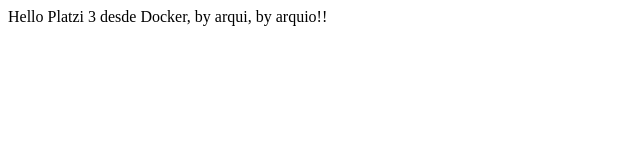
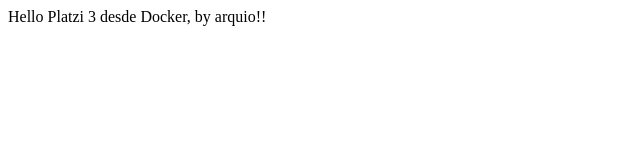
Before and after one commit to arquio/test-cicle-ci, a website: page public/index.html in a window 1280 px wide. Shown: the full height of the page, 0-640 px from the left. Drawn offline with Linux system fonts and the light colour scheme.

Commit message:
change html file

```diff
--- a/public/index.html
+++ b/public/index.html
@@ -3,6 +3,6 @@
     <title>Hola Amigos!</title>
   </head>
   <body>
-    Hello Platzi 3 desde Docker, by arqui, by arquio!!
+    Hello Platzi 3 desde Docker, by arquio!!
   </body>
 </html>
```
